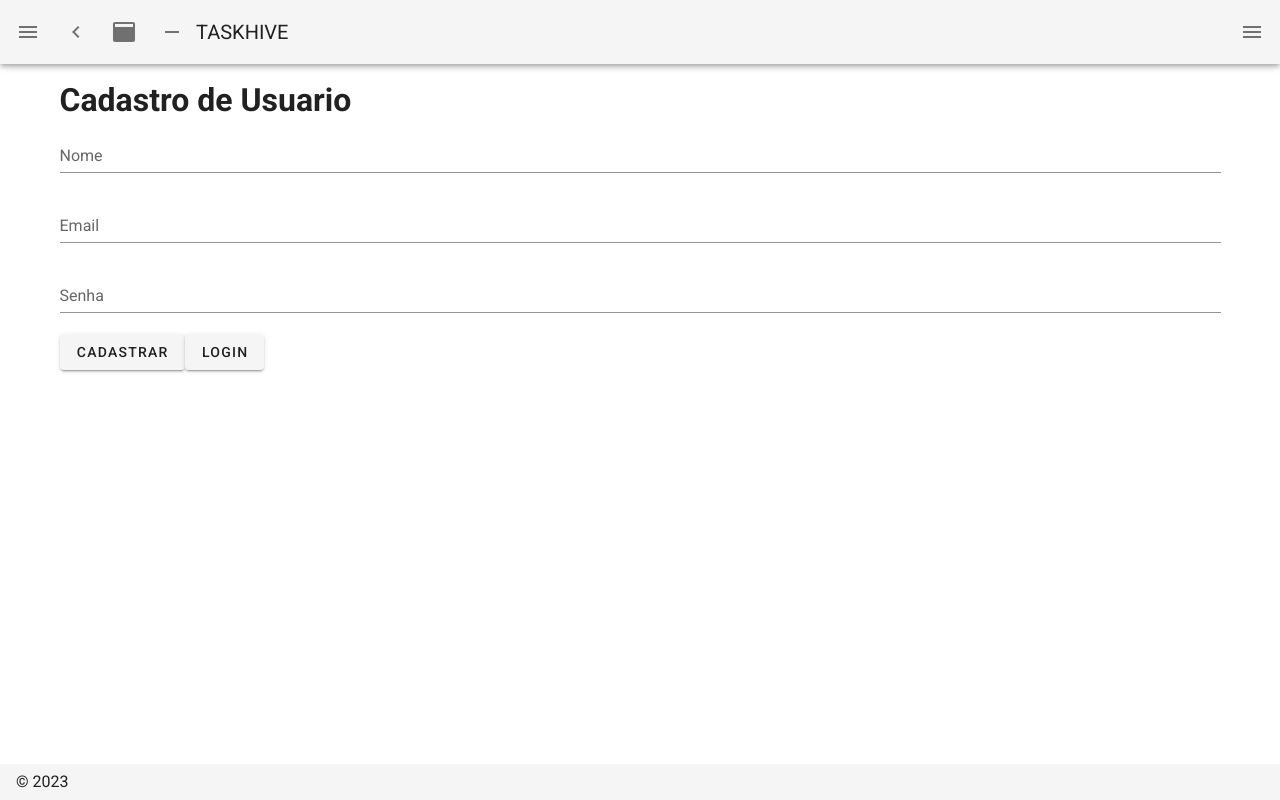
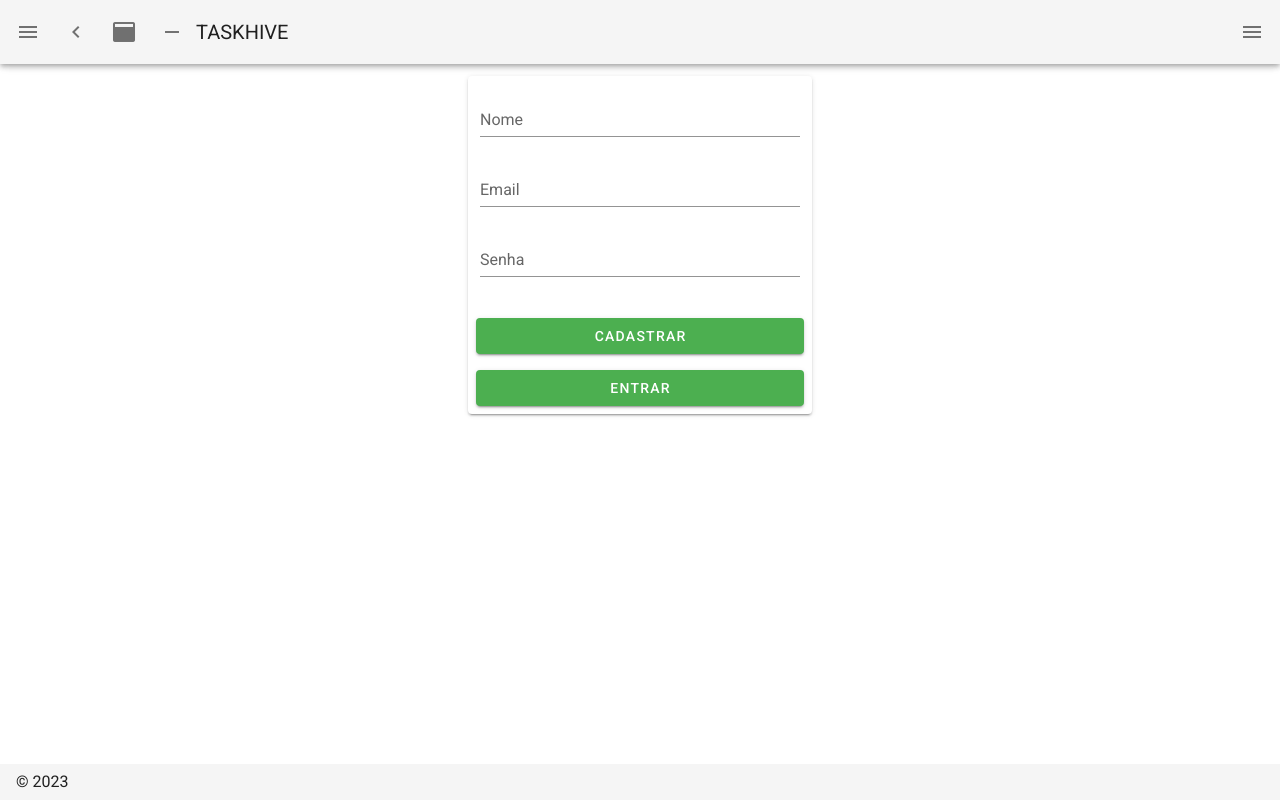
Before and after one commit to ynjisng/task-hive-front, a Nuxt app: page /usuario/cadastrar in a window 1280 px wide. Built offline with nearby package versions, Linux system fonts and the light colour scheme.

Commit message:
Pequenas mudanças

```diff
--- a/layouts/default.vue
+++ b/layouts/default.vue
@@ -83,6 +83,11 @@ export default {
         },
         {
           icon: 'mdi-chart-bubble',
+          title: 'Papeis',
+          to: '/papeis',
+        },
+        {
+          icon: 'mdi-chart-bubble',
           title: 'Projetos',
           to: '/projetos',
         },
--- a/pages/papeis/index.vue
+++ b/pages/papeis/index.vue
@@ -1,13 +1,27 @@
 <template>
-    <div></div>
+    <v-simple-table>
+      <thead>
+        <tr>
+          <th class="text-left">Nome</th>
+          <th class="text-left">Descricao</th>
+        </tr>
+      </thead>
+      <tbody>
+        <tr v-for="papel in papelList" :key="papel.id">
+            <td>{{ papel.nome }}</td>
+            <td>{{ papel.descricao }}</td>
+        </tr>
+      </tbody>
+  </v-simple-table>
   </template>
+
 
   <script setup>
     import { ref } from 'vue';
     import { onMounted } from 'vue';
     import PapelService from '~/service/PapelService'
 
-    const projetoList = ref([])
+    const papelList = ref([])
 
     function loadAll() {
         PapelService.list(null).then(
--- a/pages/projetos/projeto.vue
+++ /dev/null
@@ -1,5 +0,0 @@
-<template>
-    <div>
-      <h1>Projeto</h1>
-    </div>
-</template>
--- a/pages/usuario/cadastrar.vue
+++ b/pages/usuario/cadastrar.vue
@@ -1,37 +1,30 @@
 <template>
-    <div>
-        <h1>Cadastro de Usuario</h1>
-        <v-form @submit.prevent>
-            <v-text-field
-                v-model="usuario.nome"
-                label="Nome"
-            ></v-text-field>
-            <v-text-field
-                v-model="usuario.email"
-                label="Email"
-                type="email"
-            ></v-text-field>
-            <v-text-field
-                v-model="usuario.senha"
-                label="Senha"
-                type="password"
-            ></v-text-field>
+    <v-card class="mx-auto" max-width="344">
+        <v-container>
+            <v-text-field v-model="usuario.nome" color="primary" label="Nome" clearable></v-text-field>
+            <v-text-field v-model="usuario.email" type="email" color="primary" label="Email" clearable></v-text-field>
+            <v-text-field v-model="usuario.senha" type="password" color="primary" label="Senha" clearable></v-text-field>
+        </v-container>
 
-            <v-btn @click="save">Cadastrar</v-btn>
-            <v-btn to="/usuario/login">Login</v-btn>
-        </v-form>
-    </div>
+        <v-card-actions>
+            <v-btn color="success" block size="large" @click="save">Cadastrar<v-icon icon="mdi-chevron-right" end></v-icon></v-btn>
+        </v-card-actions>
+        <v-card-actions>
+            <v-btn color="success" block size="large" to="/usuario/login">Entrar</v-btn>
+        </v-card-actions>
+    </v-card>
 </template>
 
 
 <script setup>
 import UsuarioService from '~/service/UsuarioService';
-import { reactive } from 'vue'
+import { reactive } from 'vue';
+
 const usuario = reactive({
     nome: "",
     email: "",
     senha: "",
- });
+});
 
 function save() {
     UsuarioService.create(usuario).then(
--- a/pages/usuario/index.vue
+++ b/pages/usuario/index.vue
@@ -1,28 +1,11 @@
 <template>
-    <div>
-        <h1>Gerenciamento de Usuario</h1>
-        <h3 :key="user.id"> {{ user.nome }}</h3>
-        <p><v-btn to="/usuario/cadastrar">Cadastrar</v-btn><v-btn to="/usuario/login">Login</v-btn></p>
-    </div>
+    <v-card class="mx-auto text-center" max-width="344">
+        <v-container><h1>Gerenciar Usuario</h1></v-container>
+        <v-card-actions>
+            <v-btn block size="large" to="/usuario/cadastrar">Cadastrar</v-btn>
+        </v-card-actions>
+        <v-card-actions>
+            <v-btn block size="large" to="/usuario/login">Entrar</v-btn>
+        </v-card-actions>
+    </v-card>
 </template>
-
-<script setup>
-    import { ref } from 'vue';
-    import { onMounted } from 'vue';
-    import UsuarioService from '~/service/UsuarioService'
-
-    const user = ref({})
-
-    function load() {
-        UsuarioService.getPorId(id).then(
-            response => {
-                user.value = response.data;
-            }
-        )
-    }
-
-    onMounted(
-        () => {load();}
-    )
-
-</script>
--- a/pages/usuario/login.vue
+++ b/pages/usuario/login.vue
@@ -1,50 +1,38 @@
 <template>
-    <div>
-        <h1>Login de Usuario</h1>
-        <v-form @submit.prevent>
-            <v-text-field
-                v-model="dadosUsuario.email"
-                label="Email"
-                type="email"
-            ></v-text-field>
-            <v-text-field
-                v-model="dadosUsuario.senha"
-                label="Senha"
-                type="password"
-            ></v-text-field>
+        <v-card class="mx-auto" max-width="344">
+            <v-form @submit.prevent="loginUser">
+                <v-container>
+                    <v-text-field v-model="dados.email" type="email" label="Email" clearable></v-text-field>
+                    <v-text-field v-model="dados.senha" type="password" label="Senha" clearable></v-text-field>
+                </v-container>
 
-            <v-btn @click="login" to="/projetos">Entrar</v-btn>
-            <v-btn to="/usuario/cadastrar">Cadastrar</v-btn>
+                <v-card-actions>
+                    <v-btn block color="success" size="large" type="submit">Entrar</v-btn>
+                </v-card-actions>
+                <v-card-actions>
+                    <v-btn color="success" block size="large" to="/usuario/cadastrar">Cadastrar</v-btn>
+                </v-card-actions>
             </v-form>
-    </div>
+        </v-card>
 </template>
 
-
 <script setup>
-import UsuarioService from '~/service/UsuarioService';
-import { onMounted } from 'vue';
   import { ref } from 'vue';
   import { reactive } from 'vue';
+  import UsuarioService from '~/service/UsuarioService'
 
-const dadosUsuario = reactive({
+  const dados = {
     email: "",
-    senha: "",
- });
+    senha: ""
+}
+  const user = ref({})
 
- const user = ref({});
-
-function login() {
-    UsuarioService.login(dadosUsuario).then(
+  function loginUser() {
+      UsuarioService.login(dados).then(
           response => {
             console.log(response.status);
             user.value = response.data;
         }
       )
   }
-
-onMounted(
-      () => {login();}
-  )
-
-
 </script>
--- a/service/UsuarioService.js
+++ b/service/UsuarioService.js
@@ -3,9 +3,6 @@ import http from "@/common/http";
 class UsuarioService {
     create(data) {
         return http.post("/usuario/cadastrar", data);
-    }
-    list() {
-        return http.get("/usuario");
     }
     getPorId(id) {
         return http.get("/usuario/" + id);
```
Lines whose indentation alone changed are shown as unchanged.
